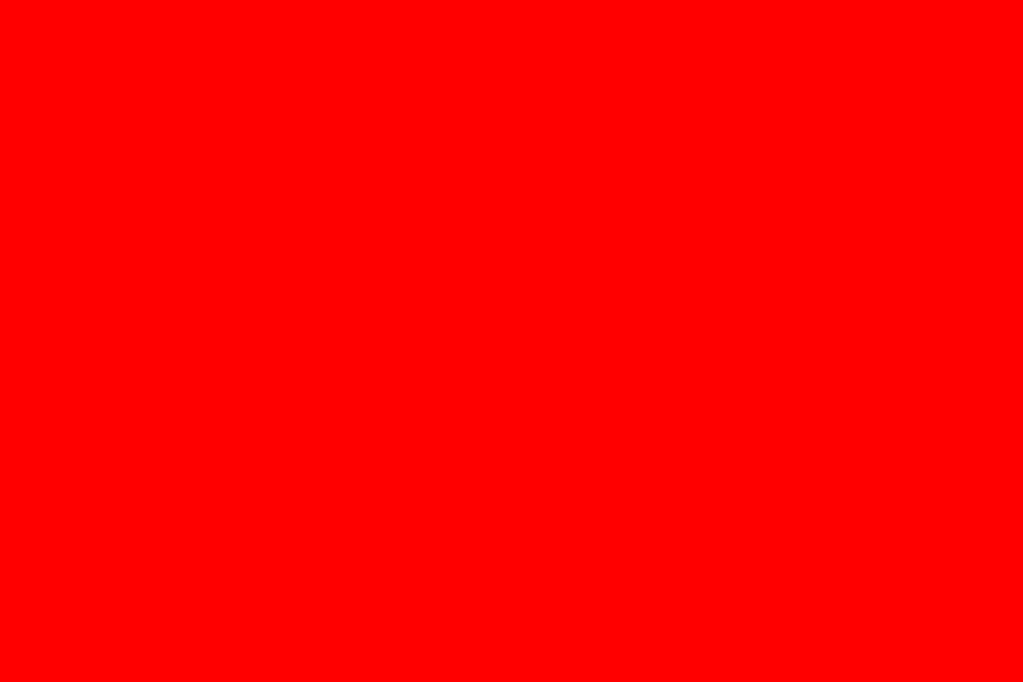
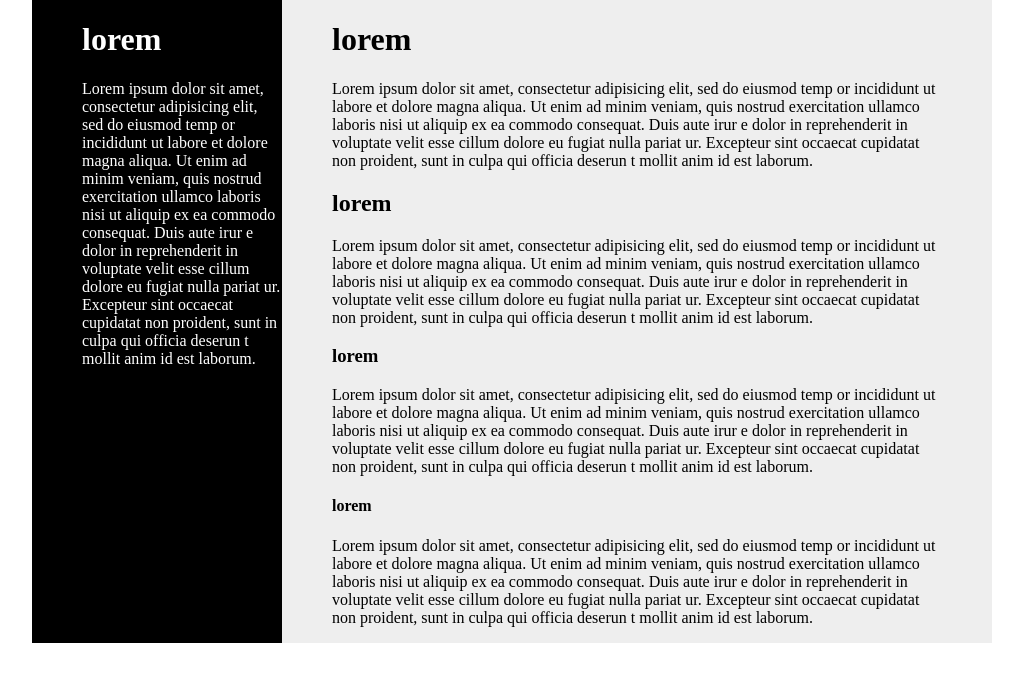
Before and after one commit to mentalshine/desafio_presencial_5, a plain HTML site: page index.html in a window 1280 px wide. Shown: the whole page, without its empty margins (128-1151 px from the left). Drawn offline with Linux system fonts and the light colour scheme.

Commit message:
Desafío presencial 5 Ejercicio 4

```diff
--- a/index.html
+++ b/index.html
@@ -1,31 +1,72 @@
 <!DOCTYPE html>
 <html>
- <head>
- <meta charset="utf-8">
- <title>Semáforo</title>
+<head>
+<title>Ejercicio 4</title>
  <meta charset="utf-8">
  <style>
 
- @media (min-width: 1px) and (max-width: 400px) {
  body{
- background-color: green;
+ margin:0px;
+ width: 960px;
+ margin: auto;
  }
-}
 
- @media (min-width: 401px) and (max-width: 600px) {
- body{
- background-color: yellow
+ .sidebar{
+
+ width: 250px;
+ padding-left:50px;
+ box-sizing: border-box;
+ background-color:black;
+ color: white;
+ display: table-cell;
  }
-}
-
- @media (min-width: 601px){
- body{
- background-color: red;
+ .main{
+ margin-left:250px;
+ padding: 0 50px 0 50px;
+ display: table-cell;
+ background-color: #eee;
  }
-}
-
  </style>
- </head>
- <body>
- </body>
+</head>
+<body>
+ <div class="sidebar">
+ <h1> lorem </h1>
+ <p> Lorem ipsum dolor sit amet, consectetur adipisicing elit, sed do eiusmod temp
+or incididunt ut labore et dolore magna aliqua. Ut enim ad minim veniam, quis nostrud
+ exercitation ullamco laboris nisi ut aliquip ex ea commodo consequat. Duis aute irur
+e dolor in reprehenderit in voluptate velit esse cillum dolore eu fugiat nulla pariat
+ur. Excepteur sint occaecat cupidatat non proident, sunt in culpa qui officia deserun
+t mollit anim id est laborum.</p>
+ </div>
+ <div class="main">
+ <h1> lorem </h1>
+ <p> Lorem ipsum dolor sit amet, consectetur adipisicing elit, sed do eiusmod temp
+or incididunt ut labore et dolore magna aliqua. Ut enim ad minim veniam, quis nostrud
+ exercitation ullamco laboris nisi ut aliquip ex ea commodo consequat. Duis aute irur
+e dolor in reprehenderit in voluptate velit esse cillum dolore eu fugiat nulla pariat
+ur. Excepteur sint occaecat cupidatat non proident, sunt in culpa qui officia deserun
+t mollit anim id est laborum.</p>
+ <h2> lorem </h2>
+ <p> Lorem ipsum dolor sit amet, consectetur adipisicing elit, sed do eiusmod temp
+or incididunt ut labore et dolore magna aliqua. Ut enim ad minim veniam, quis nostrud
+ exercitation ullamco laboris nisi ut aliquip ex ea commodo consequat. Duis aute irur
+e dolor in reprehenderit in voluptate velit esse cillum dolore eu fugiat nulla pariat
+ur. Excepteur sint occaecat cupidatat non proident, sunt in culpa qui officia deserun
+t mollit anim id est laborum.</p>
+ <h3> lorem </h3>
+ <p> Lorem ipsum dolor sit amet, consectetur adipisicing elit, sed do eiusmod temp
+or incididunt ut labore et dolore magna aliqua. Ut enim ad minim veniam, quis nostrud
+ exercitation ullamco laboris nisi ut aliquip ex ea commodo consequat. Duis aute irur
+e dolor in reprehenderit in voluptate velit esse cillum dolore eu fugiat nulla pariat
+ur. Excepteur sint occaecat cupidatat non proident, sunt in culpa qui officia deserun
+t mollit anim id est laborum.</p>
+ <h4> lorem </h4>
+ <p> Lorem ipsum dolor sit amet, consectetur adipisicing elit, sed do eiusmod temp
+or incididunt ut labore et dolore magna aliqua. Ut enim ad minim veniam, quis nostrud
+ exercitation ullamco laboris nisi ut aliquip ex ea commodo consequat. Duis aute irur
+e dolor in reprehenderit in voluptate velit esse cillum dolore eu fugiat nulla pariat
+ur. Excepteur sint occaecat cupidatat non proident, sunt in culpa qui officia deserun
+t mollit anim id est laborum.</p>
+ </div>
+</body>
 </html>
```
